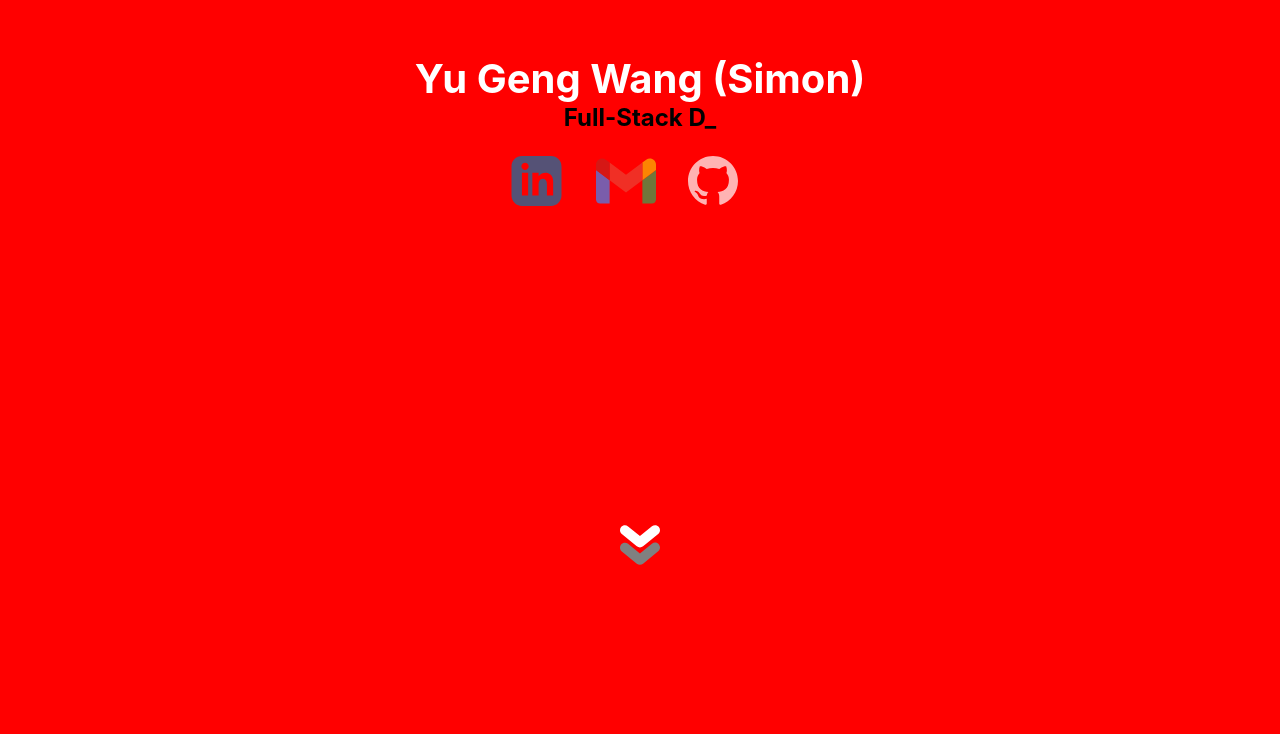
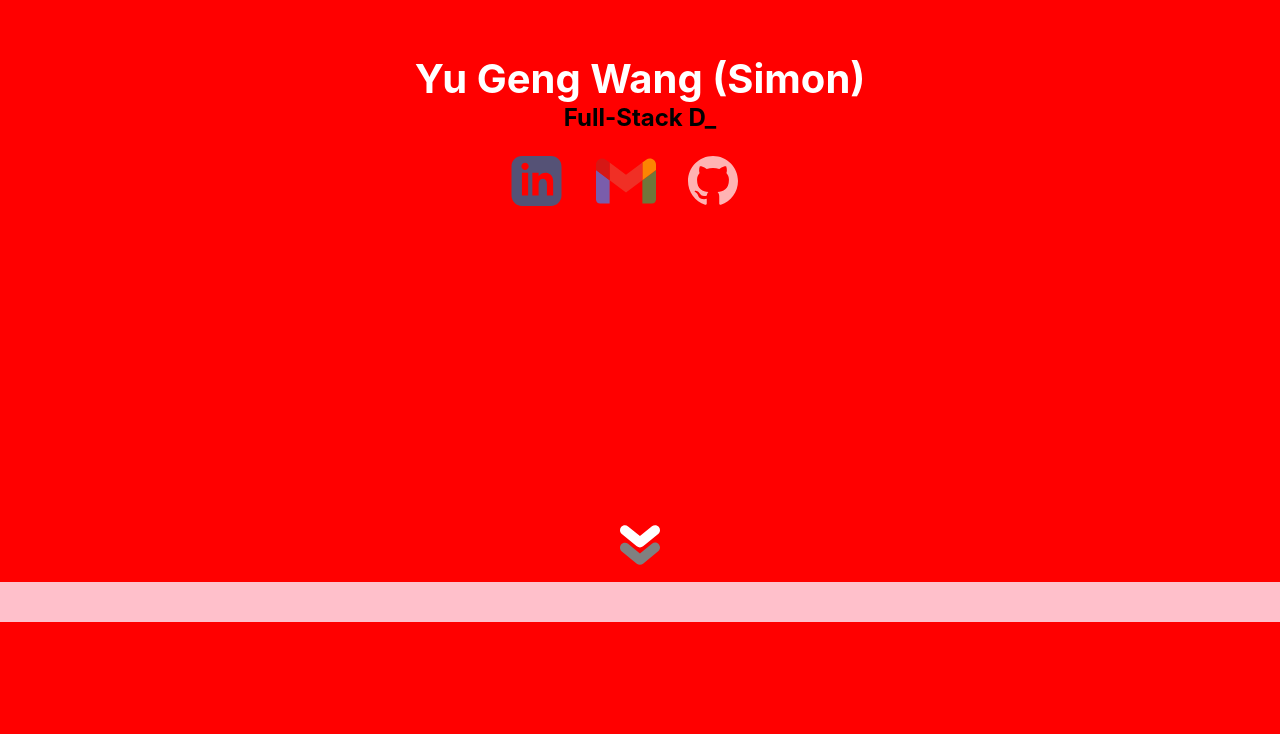
Before and after one commit to mtwangyugeng/portfolio, a React (Create React App) app in the folder portfolio/: page / in a window 1280 px wide. Shown: the part 218-952 px from the top of the page. Built offline with nearby package versions, Linux system fonts and the light colour scheme.

Commit message:
refactoring navigation bar

```diff
--- a/portfolio/src/App.js
+++ b/portfolio/src/App.js
@@ -3,6 +3,7 @@ import NameFormater from './assets/nameformater/NameFormater';
 import LandingSection from './sections/landingsection/LandingSection';
 import StringAnimation from './assets/stringanimation/StringAnimation';
 import ContactBar from './assets/contactbar/ContactBar';
+import NavBar from './assets/navbar/NavBar';
 
 function App() {
   return (
@@ -12,6 +13,7 @@ function App() {
       subTitle = {<StringAnimation strings = {["Full-Stack Developer" ,"Creative Designer"]}/>}
       contacts = {<ContactBar linkedIn = "https://www.linkedin.com/in/yu-geng-simon-wang/" gitHub = "https://github.com/mtwangyugeng" email = "mtwangyugeng@gmail.com"/>}
      />
+     <NavBar />
      <LandingSection
       fullName = {<NameFormater pairs = {[["Yu", "🌌"], ["Geng", "🧑‍🌾"], ["Wang", "👑"]]} englishName = "Simon"/>}
       subTitle = {<StringAnimation strings = {["Full-Stack Developer" ,"Creative Designer"]}/>}
--- /dev/null
+++ b/portfolio/src/assets/navbar/NavBar.js
@@ -0,0 +1,70 @@
+import {PureComponent, createRef} from 'react';
+
+import styles from "./NavBar.module.css"
+
+export default class NavBar extends PureComponent{
+    constructor(props) {
+        super(props);
+        this.state = {
+            stick: "",
+            appear: "appear",
+            progress: "0%"
+        }
+        this.myRef = createRef();
+        this.originalOffsetTop = null;
+    }
+
+    componentDidMount() {
+        this.originalOffsetTop = this.myRef.current.offsetTop;
+        window.addEventListener('resize', this.resizeHandler);
+        window.addEventListener('scroll', this.stick_it);
+        window.addEventListener('scroll', this.handlescroll);
+    }
+    componentWillUnmount(){
+        window.removeEventListener('resize', this.resizeHandler);
+        window.removeEventListener('scroll', this.stick_it);
+    }
+
+    resizeHandler = () => {
+        this.setState({
+            stick: ""
+        })
+        this.originalOffsetTop = this.myRef.current.offsetTop;
+        if(window.pageYOffset > this.originalOffsetTop)
+            this.setState({
+                stick: styles.sticky
+            })
+    }
+
+    stick_it = () =>{
+        if(window.pageYOffset > this.originalOffsetTop)
+            this.setState({
+                stick: styles.sticky
+            })
+        else
+            this.setState({
+                stick: ""
+            })
+    }
+
+    goTo = (y) => {
+        return () => window.scrollTo({
+            top: y - this.myRef.current.offsetHeight,
+            left: 0,
+            behavior: 'smooth'
+        })
+    }
+
+    handlescroll = () => {
+        const neo = Math.floor((window.scrollY + window.innerHeight) / document.body.clientHeight * 100);
+        console.log(window.scrollY);
+        this.setState({progress: neo + "%"})
+    }
+    render() {
+        return (
+            <div ref = {this.myRef} className = {styles.main + " "  + this.state.stick}>
+                <div style = {{width: this.state.progress}} className = {styles.progressBar}></div>
+            </div>
+        )
+    }
+}
--- /dev/null
+++ b/portfolio/src/assets/navbar/NavBar.module.css
@@ -0,0 +1,41 @@
+.main {
+    width : 100%;
+    height: 5vmin;
+    background-color: rgb(209, 206, 206);
+    margin: auto;
+    display: flex;
+    flex-direction: row;
+    z-index: 1;
+    transition: opacity 1s;
+}
+
+.sticky {
+    position: fixed;
+    /* Center the bar if its width is less than the screen width. */
+    /* left: 50%;
+    transform: translateX(-50%); */
+    top: 0;
+    opacity: 1;
+    animation-name: NavigationBar-bounce;
+    animation-duration: 0.5s;
+  }
+
+  @keyframes NavigationBar-bounce {
+    0%   {top:1vmin;}
+    20%  { top:-1vmin;}
+    40%  {top:0.5vmin;}
+    60%  { top:-0.5vmin;}
+    80% { top:0.2vmin;}
+    100% { top:-0.2vmin;}
+  }
+
+  .sticky + *{
+    padding-top: 5vmin;
+  }
+
+  .progressBar{
+    width: 0%;
+    height: 100%;
+    background-color: pink;
+    transition: 1.5s;
+}
```
